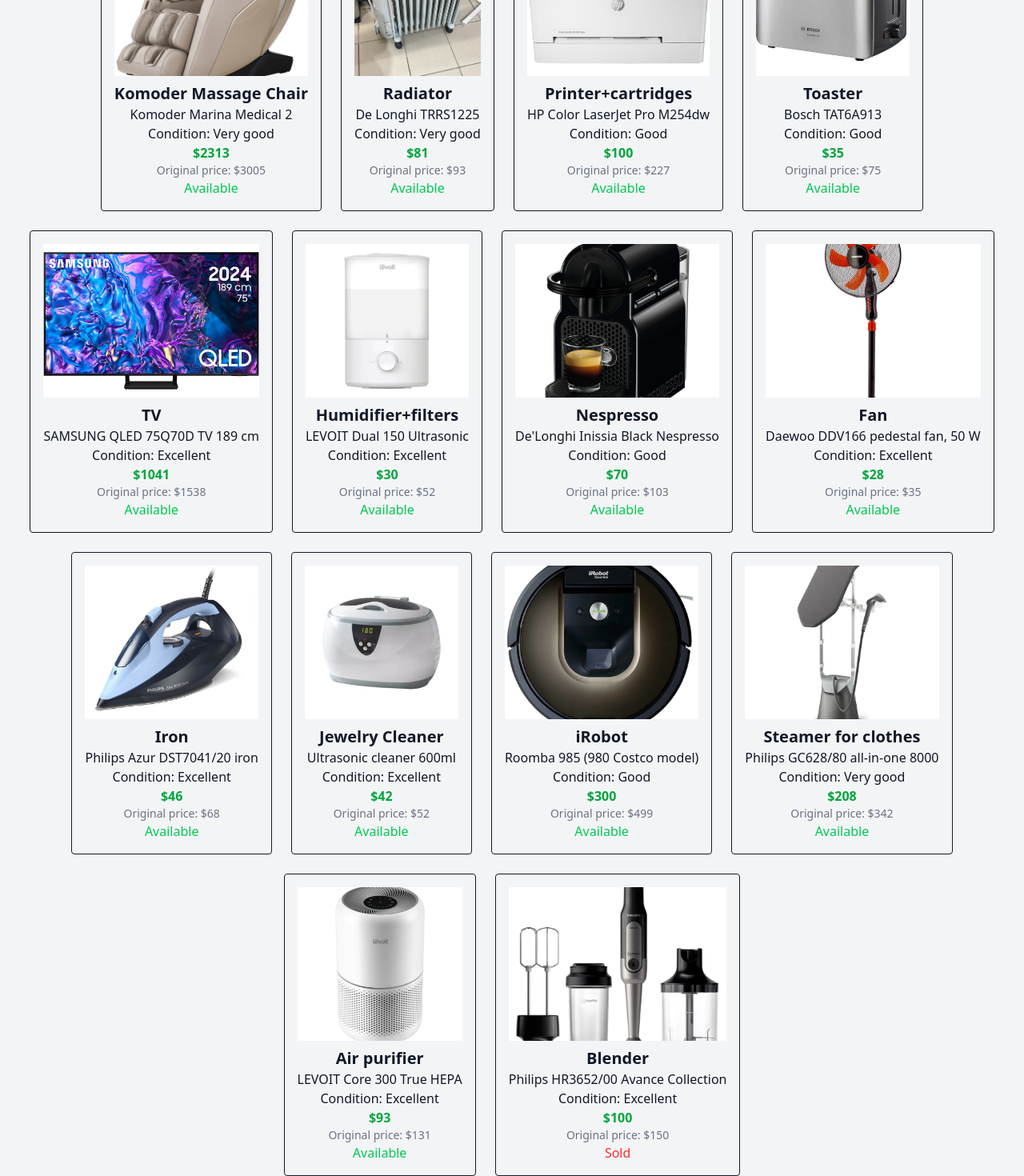
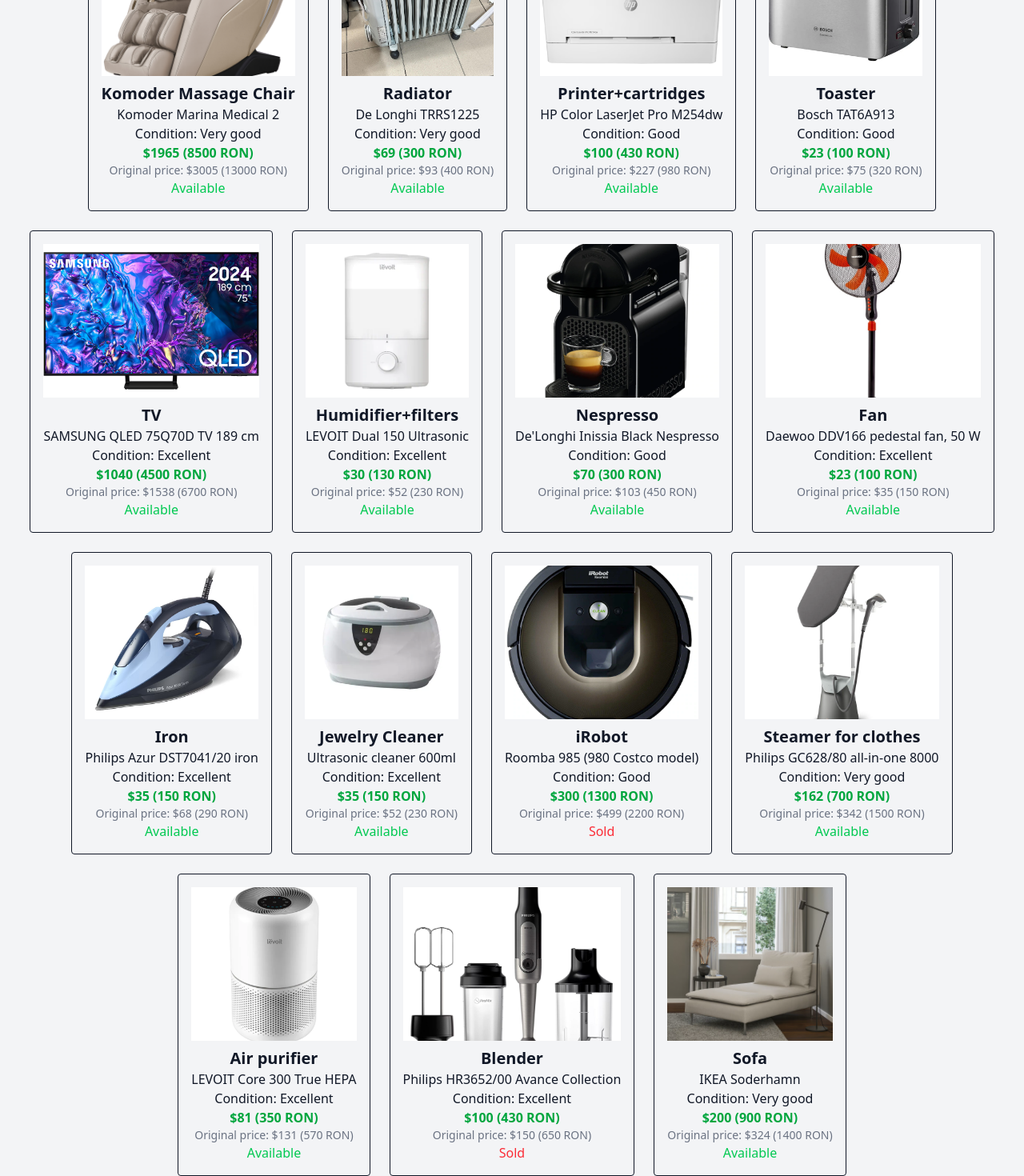
Before and after one commit to StanislavAlexandrov/bucharest-sale-site, a React (Vite) app: page / in a window 1280 px wide. Shown: the part 218-1688 px from the top of the page at 80% size. Built offline with nearby package versions, Linux system fonts and the light colour scheme.

Commit message:
updated prices from placeholders

```diff
--- a/src/data/items.ts
+++ b/src/data/items.ts
@@ -12,6 +12,7 @@
 import jewelryCleanerImageUrl from '/src/assets/jewelryCleaner.webp';
 import irobotImageUrl from '/src/assets/irobot.webp';
 import blenderImageUrl from '/src/assets/blender.jpg';
+import sofaImageUrl from '/src/assets/sofa.avif';
 
 export type Item = {
     id: number;
@@ -30,8 +31,8 @@
         id: 1,
         title: 'Komoder Massage Chair',
         description: 'Komoder Marina Medical 2',
-        price: '$2313',
-        originalPrice: '$3005',
+        price: '$1965 (8500 RON)',
+        originalPrice: '$3005 (13000 RON)',
         condition: 'Very good',
         image: chairImageUrl,
         available: true,
@@ -41,8 +42,8 @@
         id: 2,
         title: 'Radiator',
         description: 'De Longhi TRRS1225',
-        price: '$81',
-        originalPrice: '$93',
+        price: '$69 (300 RON)',
+        originalPrice: '$93 (400 RON)',
         condition: 'Very good',
         image: heaterImageUrl,
         available: true,
@@ -52,8 +53,8 @@
         id: 3,
         title: 'Printer+cartridges',
         description: 'HP Color LaserJet Pro M254dw',
-        price: '$100',
-        originalPrice: '$227',
+        price: '$100 (430 RON)',
+        originalPrice: '$227 (980 RON)',
         condition: 'Good',
         image: printerImageUrl,
         available: true,
@@ -63,8 +64,8 @@
         id: 4,
         title: 'Toaster',
         description: 'Bosch TAT6A913',
-        price: '$35',
-        originalPrice: '$75',
+        price: '$23 (100 RON)',
+        originalPrice: '$75 (320 RON)',
         condition: 'Good',
         image: toasterImageUrl,
         available: true,
@@ -74,8 +75,8 @@
         id: 5,
         title: 'TV',
         description: 'SAMSUNG QLED 75Q70D TV 189 cm',
-        price: '$1041',
-        originalPrice: '$1538',
+        price: '$1040 (4500 RON)',
+        originalPrice: '$1538 (6700 RON)',
         condition: 'Excellent',
         image: tvImageUrl,
         available: true,
@@ -85,8 +86,8 @@
         id: 6,
         title: 'Humidifier+filters',
         description: 'LEVOIT Dual 150 Ultrasonic',
-        price: '$30',
-        originalPrice: '$52',
+        price: '$30 (130 RON)',
+        originalPrice: '$52 (230 RON)',
         condition: 'Excellent',
         image: humidifierImageUrl,
         available: true,
@@ -96,8 +97,8 @@
         id: 7,
         title: 'Nespresso',
         description: "De'Longhi Inissia Black Nespresso",
-        price: '$70',
-        originalPrice: '$103',
+        price: '$70 (300 RON)',
+        originalPrice: '$103 (450 RON)',
         condition: 'Good',
         image: nespressoImageUrl,
         available: true,
@@ -107,8 +108,8 @@
         id: 8,
         title: 'Fan',
         description: 'Daewoo DDV166 pedestal fan, 50 W',
-        price: '$28',
-        originalPrice: '$35',
+        price: '$23 (100 RON)',
+        originalPrice: '$35 (150 RON)',
         condition: 'Excellent',
         image: fanImageUrl,
         available: true,
@@ -118,8 +119,8 @@
         id: 9,
         title: 'Iron',
         description: 'Philips Azur DST7041/20 iron',
-        price: '$46',
-        originalPrice: '$68',
+        price: '$35 (150 RON)',
+        originalPrice: '$68 (290 RON)',
         condition: 'Excellent',
         image: ironImageUrl,
         available: true,
@@ -129,8 +130,8 @@
         id: 10,
         title: 'Jewelry Cleaner',
         description: 'Ultrasonic cleaner 600ml',
-        price: '$42',
-        originalPrice: '$52',
+        price: '$35 (150 RON)',
+        originalPrice: '$52 (230 RON)',
         condition: 'Excellent',
         image: jewelryCleanerImageUrl,
         available: true,
@@ -140,19 +141,19 @@
         id: 11,
         title: 'iRobot',
         description: 'Roomba 985 (980 Costco model)',
-        price: '$300',
-        originalPrice: '$499',
+        price: '$300 (1300 RON)',
+        originalPrice: '$499 (2200 RON)',
         condition: 'Good',
         image: irobotImageUrl,
-        available: true,
+        available: false,
         link: '',
     },
     {
         id: 12,
         title: 'Steamer for clothes',
         description: 'Philips GC628/80 all-in-one 8000',
-        price: '$208',
-        originalPrice: '$342',
+        price: '$162 (700 RON)',
+        originalPrice: '$342 (1500 RON)',
         condition: 'Very good',
         image: steamerImageUrl,
         available: true,
@@ -162,8 +163,8 @@
         id: 13,
         title: 'Air purifier',
         description: 'LEVOIT Core 300 True HEPA',
-        price: '$93',
-        originalPrice: '$131',
+        price: '$81 (350 RON)',
+        originalPrice: '$131 (570 RON)',
         condition: 'Excellent',
         image: airPurifierImageUrl,
         available: true,
@@ -173,13 +174,23 @@
         id: 14,
         title: 'Blender',
         description: 'Philips HR3652/00 Avance Collection',
-        price: '$100',
-        originalPrice: '$150',
+        price: '$100 (430 RON)',
+        originalPrice: '$150 (650 RON)',
         condition: 'Excellent',
         image: blenderImageUrl,
         available: false,
         link: 'https://www.emag.ro/blender-philips-hr3652-00-avance-collection-1400w-2l-sticla-4-trepte-de-viteza-5-program-de-mixare-albastru-hr3652-00/pd/D3V09JMBM/',
     },
+    {
+        id: 15,
+        title: 'Sofa',
+        description: 'IKEA Soderhamn',
+        price: '$200 (900 RON)',
+        originalPrice: '$324 (1400 RON)',
+        condition: 'Very good',
+        image: sofaImageUrl,
+        available: true,
+    },
 ];
 
 export default items;
```
Also changed, not shown: src/assets/sofa.avif (added).
